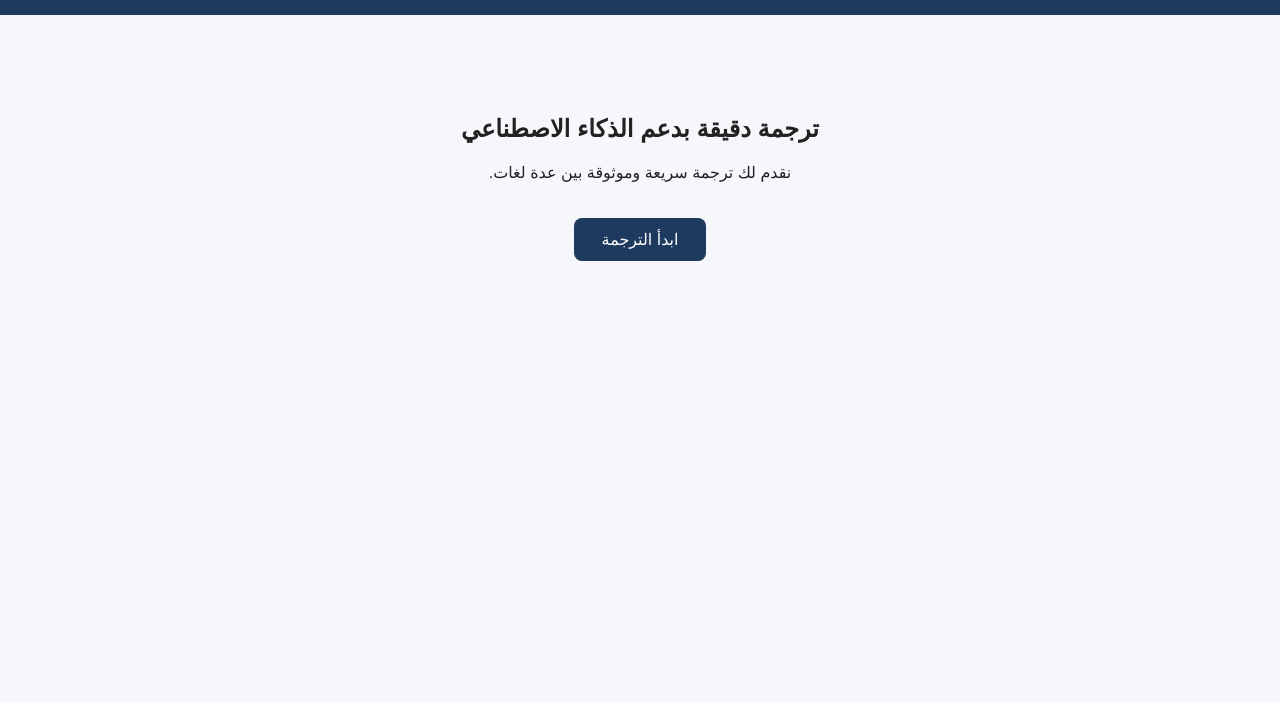
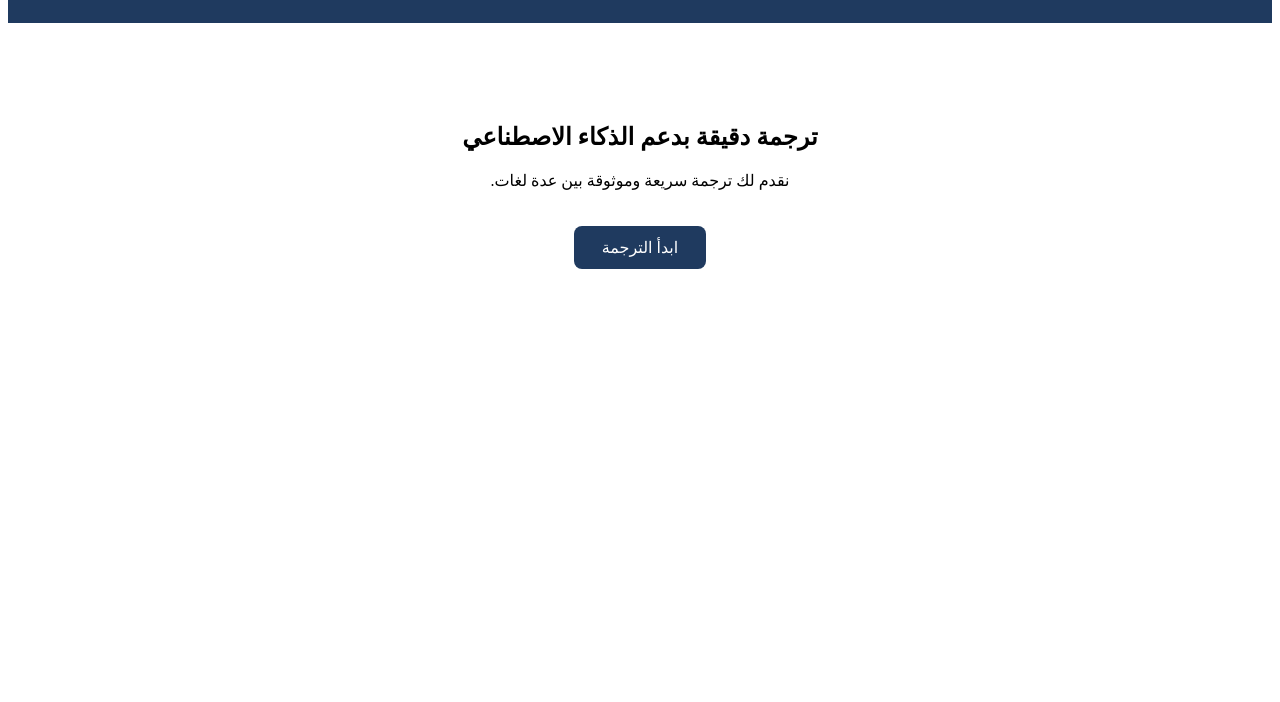
Before and after one commit to Leonkennedyscoot/Kennedy-, a plain HTML site: page index.html in a window 1280 px wide. Shown: the part 98-800 px from the top of the page. Drawn offline with Linux system fonts and the light colour scheme.

Commit message:
Update style.css

```diff
--- a/style.css
+++ b/style.css
@@ -1,4 +1,4 @@
-body {
+زنbody {
   font-family: Arial, sans-serif;
   margin: 0;
   background: #f5f7fa;
```
